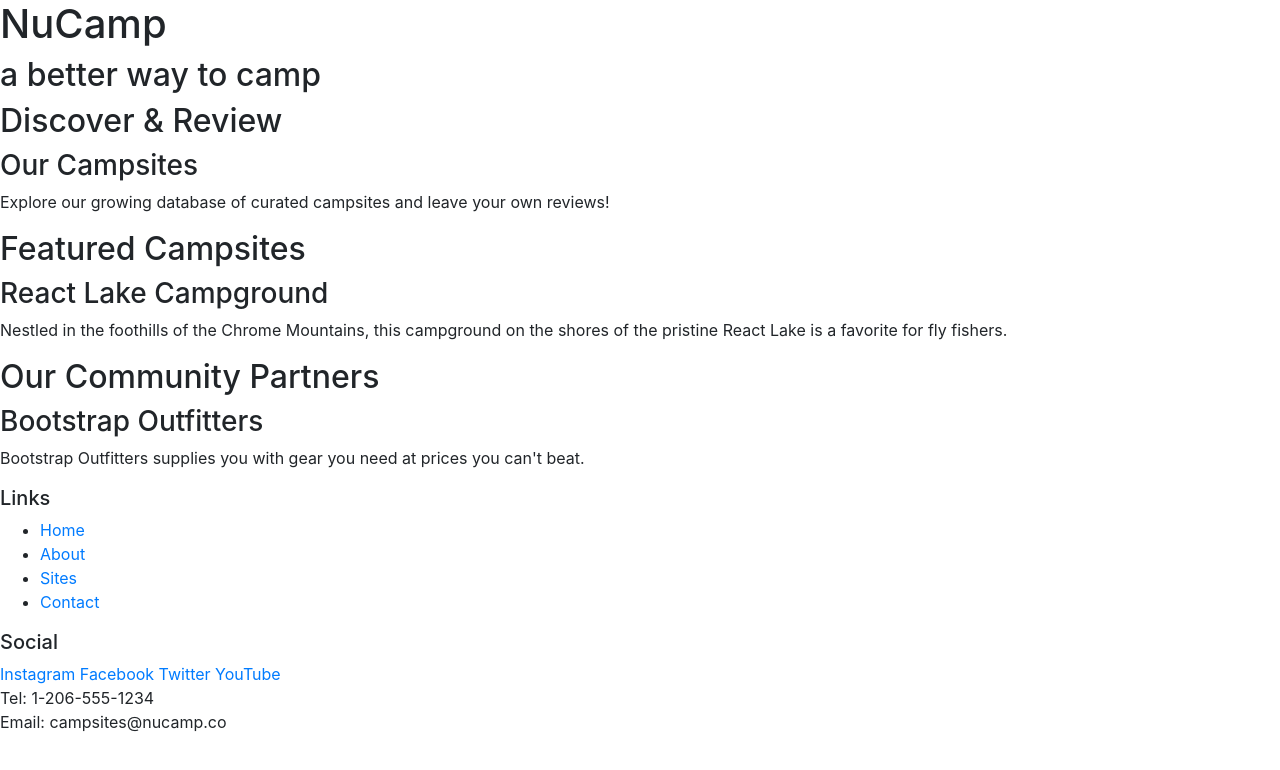
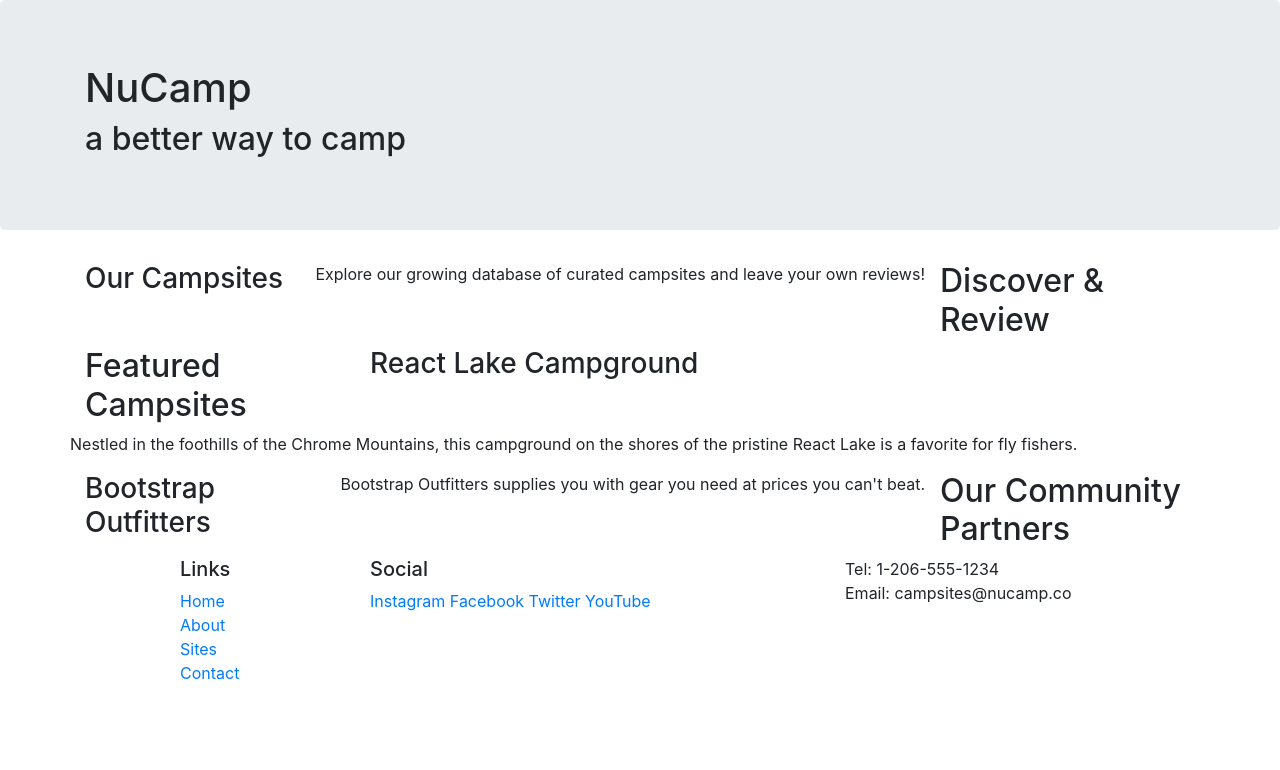
Before and after one commit to arteaga34/Bootstrap-Project, a website: page index.html in a window 1280 px wide. Drawn offline with nearby package versions, Linux system fonts and the light colour scheme.

Commit message:
Bootstrap Grid

```diff
--- a/index.html
+++ b/index.html
@@ -14,52 +14,77 @@
 
 <body>
 
-    <header>
-        <div>
+    <header class="jumbotron">
+        <div class="container">
+            <div class="row">
+                <div class="col">
                     <h1>NuCamp</h1>
                     <h2>a better way to camp</h2>
                 </div>
+            </div>
+        </div>
+
     </header>
 
-    <div>
+    <div class="container">
+        <div class="row">
+            <div class="col-sm-4 order-sm-last col-md-3">
                 <h2>Discover & Review</h2>
+            </div>
+            <div class="col">
                 <h3>Our Campsites</h3>
+            </div>
             <p>Explore our growing database of curated campsites and leave your own reviews!</p>
         </div>
 
-    <div>
+        <div class="row">
+            <div class="col-sm-4 col-md-3">
                 <h2>Featured Campsites</h2>
+            </div>
+            <div class="col">
                 <h3>React Lake Campground</h3>
+            </div>
             <p>Nestled in the foothills of the Chrome Mountains, this campground on the shores of the pristine React Lake is a favorite for fly fishers.</p>
         </div>
 
-    <div>
+        <div class="row">
+            <div class="col-sm-4 col-md-3 order-sm-last">
                 <h2>Our Community Partners</h2>
+            </div>
+            <div class="col">
                 <h3>Bootstrap Outfitters</h3>
+            </div>
             <p>Bootstrap Outfitters supplies you with gear you need at prices you can't beat.</p>
         </div>
+    </div>
+
 
     <footer>
-        <div>
+        <div class="container">
+            <div class="row">
+                <div class="col-4 col-sm-2 offset-1">
                     <h5>Links</h5>
-            <ul>
+                    <ul class="list-unstyled">
                         <li><a href="#">Home</a></li>
                         <li><a href="#">About</a></li>
                         <li><a href="#">Sites</a></li>
                         <li><a href="#">Contact</a></li>
                     </ul>
                 </div>
-        <div>
+                <div class="col-6 col-sm-5">
                     <h5>Social</h5>
                     <a href="http://instagram.com/">Instagram</a>
                     <a href="http://facebook.com/">Facebook</a>
                     <a href="http://twitter.com/">Twitter</a>
                     <a href="http://youtube.com/">YouTube</a>
                 </div>
-        <div>
+                <div class="col-sm-4">
                     Tel: 1-206-555-1234<br />
                     Email: campsites@nucamp.co
                 </div>
+            </div>
+        </div>
+
     </footer>
 
     <!-- jQuery must come first, then Popper.js, then the Bootstrap JavaScript plugins.-->
```
Lines whose indentation alone changed are shown as unchanged.
